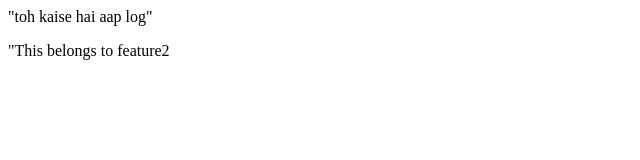
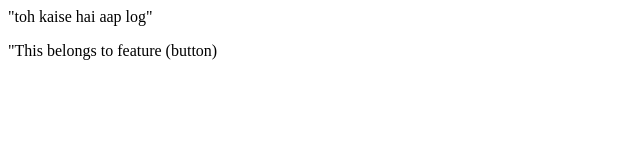
Before and after one commit to harshit-0606/localRepo, a plain HTML site: page index.html in a window 1280 px wide. Shown: the full height of the page, 0-640 px from the left. Drawn offline with Linux system fonts and the light colour scheme.

```diff
--- a/index.html
+++ b/index.html
@@ -1,3 +1,3 @@
 <p>"toh kaise hai aap log"</p>
-<p>"This belongs to feature2</p>
+<p>"This belongs to feature (button)</p>
 <script src="style.js"></script>
```
